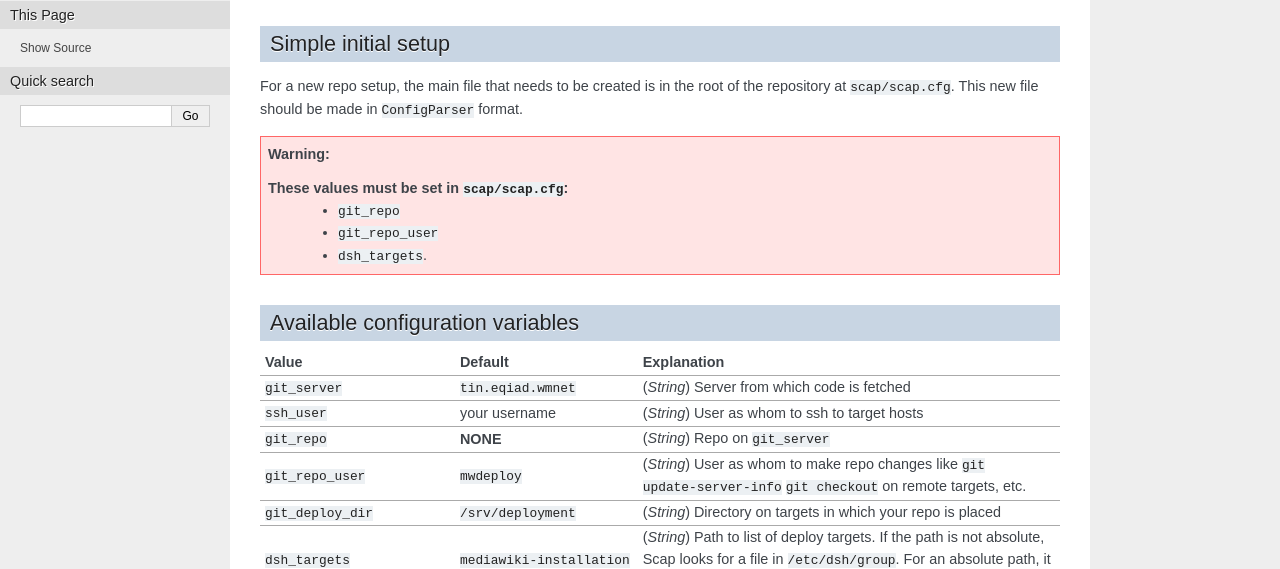
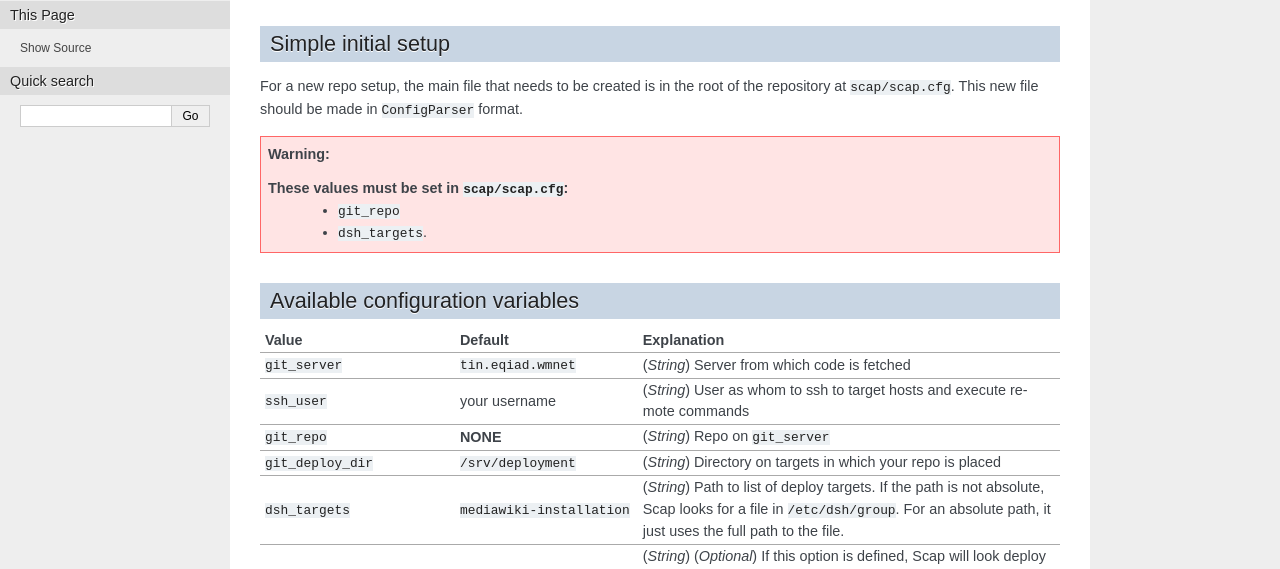
Before and after one commit to wikimedia/mediawiki-tools-scap, a Sphinx documentation site: the page built from docs/scap3/repo_config.rst, in a window 1280 px wide and 900 px high, cut to the strip 331-900 px from the top of the window. Built offline with Sphinx 7.4.7, drawn with Linux system fonts in a browser that asks for light colours.

Commit message:
Remove `git_repo_user` configuration
Projects: #release-engineering-team

Maniphest Tasks: T124460

Summary:
We haven't found a real use case for why files should be cloned/owned as
a different user than the `ssh_user`.

Fixes T124460

Test Plan:
Execute a successful deploy and verify that cloned files are owned by the
`ssh_user`. Also verify that service restart succeeds.

Reviewers: #release-engineering-team, demon

Reviewed By: #release-engineering-team, demon

Subscribers: mmodell, jenkins

Differential Revision: https://phabricator.wikimedia.org/D104

```diff
--- a/docs/scap3/repo_config.rst
+++ b/docs/scap3/repo_config.rst
@@ -27,7 +27,6 @@ the repository at ``scap/scap.cfg``. This new file should be made in
 .. warning::
    These values **must be** set in ``scap/scap.cfg``:
     - ``git_repo``
-    - ``git_repo_user``
     - ``dsh_targets``.
 
 .. _available-configuration:
@@ -41,18 +40,12 @@ Available configuration variables
 |                            |                           | which code is fetched           |
 +----------------------------+---------------------------+---------------------------------+
 | ``ssh_user``               | your username             | (*String*) User as whom         |
-|                            |                           | to ssh to target hosts          |
+|                            |                           | to ssh to target hosts and      |
+|                            |                           | execute remote commands         |
 +----------------------------+---------------------------+---------------------------------+
 | ``git_repo``               | **NONE**                  | (*String*) Repo on              |
 |                            |                           | ``git_server``                  |
 |                            |                           |                                 |
-+----------------------------+---------------------------+---------------------------------+
-| ``git_repo_user``          | ``mwdeploy``              | (*String*) User as whom         |
-|                            |                           | to make repo changes            |
-|                            |                           | like                            |
-|                            |                           | ``git update-server-info``      |
-|                            |                           | ``git checkout``                |
-|                            |                           | on remote targets, etc.         |
 +----------------------------+---------------------------+---------------------------------+
 | ``git_deploy_dir``         | ``/srv/deployment``       | (*String*) Directory on         |
 |                            |                           | targets in which                |
```
Also changed, not shown: docs/scap3/quickstart/setup.rst (+1 -11 lines), 2 other files.
